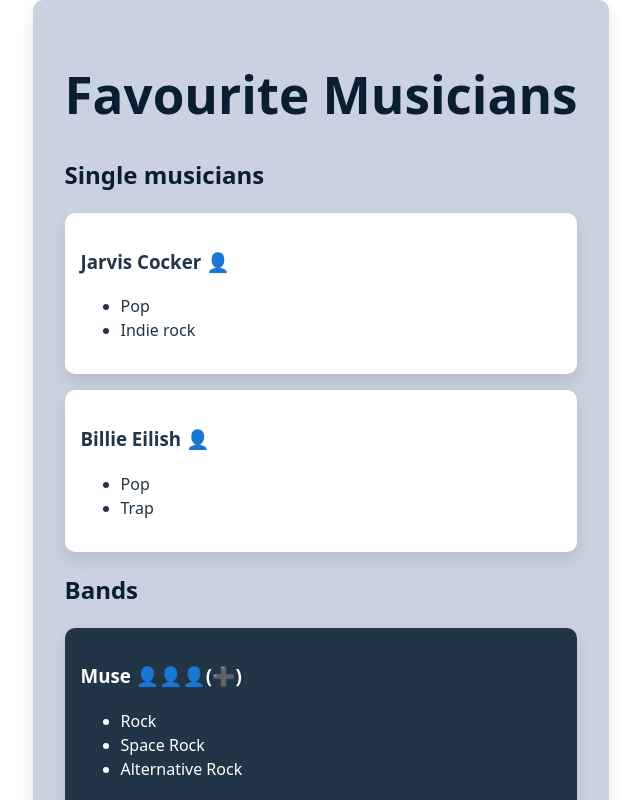
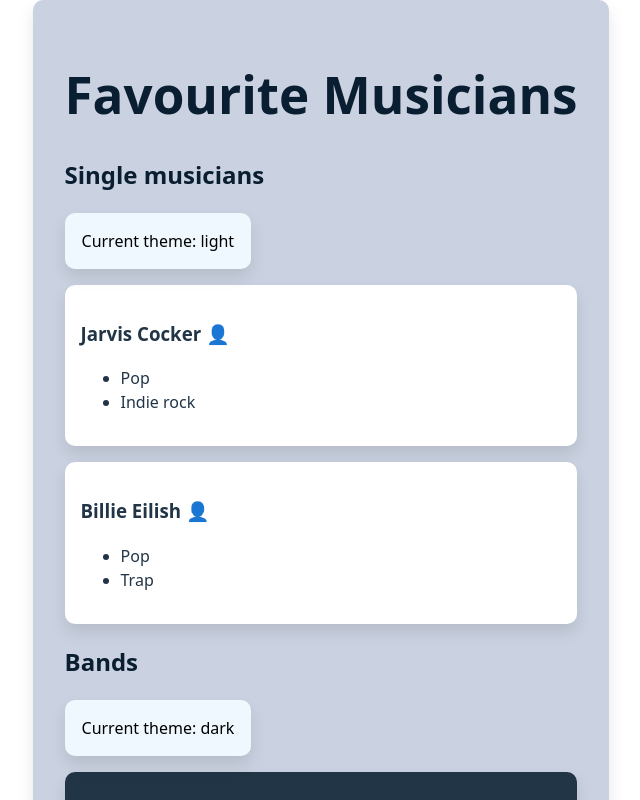
Before and after one commit to MaPankow/react-context-learning, a React (Vite) app: page / in a window 1280 px wide. Shown: the top 800 px of the page, without its empty margins (319-959 px from the left). Built offline with nearby package versions, Linux system fonts and the light colour scheme.

Commit message:
Add ThemeSwitcher component to toggle themes using context state

```diff
--- a/src/components/MusicSection.jsx
+++ b/src/components/MusicSection.jsx
@@ -1,9 +1,11 @@
 import { MusiciansList } from "./MusiciansList";
+import { ThemeSwitcher } from "./ThemeSwitcher/ThemeSwitcher";
 
 export const MusicSection = ( {musicians, sectionTitle} ) => {
     return (
         <div>
             <h2>{sectionTitle}</h2>
+            <ThemeSwitcher />
             <MusiciansList musicians={musicians}/>
         </div>
     );
--- /dev/null
+++ b/src/components/ThemeSwitcher/ThemeSwitcher.jsx
@@ -0,0 +1,13 @@
+import { useContext } from 'react';
+import { ThemeContext } from '../../contexts/ThemeContext';
+import styles from './ThemeSwitcher.module.css';
+
+export const ThemeSwitcher = () => {
+    const { theme, setTheme } = useContext(ThemeContext);
+
+    return (
+        <button className={styles.button} onClick={() => setTheme(theme === "dark" ? "light" : "dark")}>
+            Current theme: {theme}
+        </button>
+    )
+}
--- /dev/null
+++ b/src/components/ThemeSwitcher/ThemeSwitcher.module.css
@@ -0,0 +1,8 @@
+.button {
+    border-radius: 10px;
+    box-shadow: 0 8px 16px rgba(0, 0, 0, 0.1);
+    padding: 1rem;
+    margin-bottom: 16px;
+    background-color: aliceblue;
+
+}
```
Also changed, not shown: 1 other file (tests, documents, lock files or other folders).
